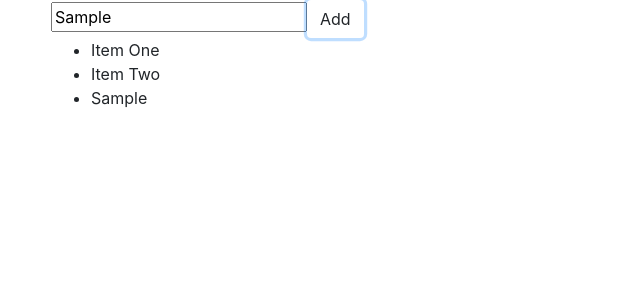
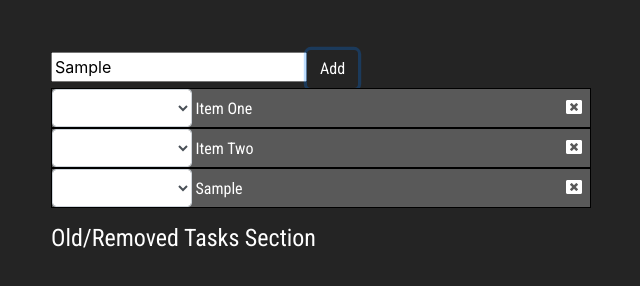
Before and after one commit to Brendonfatland/JSTodoList, a plain HTML site: page index.html in a window 1280 px wide. Both pictures are taken after typing "Sample" into the empty fields and a click on the button "Add". Shown: the whole page, without its empty margins (319-959 px from the left). Drawn offline with nearby package versions, Linux system fonts and the light colour scheme.

Commit message:
Major push. Deligated Events to css to todo functionaltiy.

```diff
--- a/app.js
+++ b/app.js
@@ -1,12 +1,79 @@
 $(function() {
+  // SETUP
+  var $list;
+  $list = $("ul");
+
+  // add to list
   $(".addBtn").click(function() {
-    var li = document.createElement("li"); // creates whatever you need. LI
-    var userInput = document.getElementById("myInput").value; // User input
-    var userTextNode = document.createTextNode(userInput); // pushes input to dom text node
-    li.appendChild(userTextNode);
+    var text = document.getElementById("myInput").value; // User input
+    $list.append(
+      "<li class='listLI'>" +
+        "<select class='form-control DropDownCompletionType' id='CT'><option> </option><option>Complete</option><option>In-Progress</option><option>Waiting For Feedback</option><option>Stuck</option></select>" +
+        " " +
+        text +
+        "<div class='divx'><i class='fas fa-window-close'></i></div>" +
+        "</li>"
+    );
+  });
 
-    var position = document.getElementsByClassName("listUL")[0];
+  // Check item or uncheck item .. Simply add class to item on click.
+  var list = document.querySelector("ul");
+  list.addEventListener(
+    "click",
+    function(ev) {
+      if (ev.target.tagName === "LI") {
+        ev.target.classList.toggle("checked");
+      }
+    },
+    false
+  );
 
-    position.appendChild(li);
+  //On dropdown change css of stuff
+  $(".listUL").on("change", ".DropDownCompletionType", function() {
+    if (this.value === "Complete") {
+      $(this)
+        .parent()
+        .removeClass("Complete InProgress Waiting Stuck checked")
+        .addClass("Complete checked");
+    } else if (this.value === "In-Progress") {
+      $(this)
+        .parent()
+        .removeClass("Complete InProgress Waiting Stuck checked")
+        .addClass("InProgress");
+    } else if (this.value === "Waiting For Feedback") {
+      $(this)
+        .parent()
+        .removeClass("Complete InProgress Waiting Stuck checked")
+        .addClass("Waiting");
+    } else if (this.value === "Stuck") {
+      $(this)
+        .parent()
+        .removeClass("Complete InProgress Waiting Stuck checked")
+        .addClass("Stuck");
+    } else {
+      $(this)
+        .parent()
+        .removeClass("Complete InProgress Waiting Stuck checked");
+    }
+  });
+
+  //Onclick X. remove and insert into lowwer portion.
+  $(".listUL").on("click", ".fa-window-close", function() {
+    // var itemToCopy = $(this).parent();
+    // $(".CompletedContainer").html(itemToCopy);
+    $(this)
+      .parent()
+      .parent()
+      .appendTo(".CompletedContainer");
+    // $(itemToCopy)
+    //   .clone()
+    //   .appendTo("body");
+  });
+
+  $("#myInput").keyup(function(e) {
+    console.log(e.keyCode);
+    if (e.keyCode == 13) {
+      $(".addBtn").click();
+    }
   });
 });
--- a/index.html
+++ b/index.html
@@ -1,9 +1,17 @@
 <!DOCTYPE html>
 <html lang="en" dir="ltr">
   <head>
+    <link
+      href="https://fonts.googleapis.com/css?family=Roboto+Condensed:300,400&display=swap"
+      rel="stylesheet"
+    />
     <link href="main.css" rel="stylesheet" />
     <link
       href="https://stackpath.bootstrapcdn.com/bootstrap/4.3.1/css/bootstrap.min.css"
+      rel="stylesheet"
+    />
+    <link
+      href="https://cdnjs.cloudflare.com/ajax/libs/font-awesome/5.11.2/css/all.min.css"
       rel="stylesheet"
     />
     <script src="https://cdnjs.cloudflare.com/ajax/libs/jquery/3.4.1/jquery.min.js"></script>
@@ -21,7 +29,7 @@
           <input
             id="myInput"
             type="text"
-            placeholder="Refactor basecode...."
+            placeholder="enter todo item..."
           /><button class="btn addBtn">Add</button>
         </div>
         <div class="col-md-3"></div>
@@ -32,9 +40,40 @@
         <div class="col-md-6">
           <div class="listContainer">
             <ul class="listUL">
-              <li class="listLI">Item One</li>
-              <li>Item Two</li>
+              <li class="listLI">
+                <select class="form-control DropDownCompletionType" id="CT">
+                  <option> </option>
+                  <option>Complete</option>
+                  <option>In-Progress</option>
+                  <option>Waiting For Feedback</option>
+                  <option>Stuck</option>
+                </select>
+                Item One
+                <div class="divx"><i class="fas fa-window-close"></i></div>
+              </li>
+              <li class="listLI">
+                <select class="form-control DropDownCompletionType" id="CT">
+                  <option> </option>
+                  <option>Complete</option>
+                  <option>In-Progress</option>
+                  <option>Waiting For Feedback</option>
+                  <option>Stuck</option>
+                </select>
+                Item Two
+                <div class="divx"><i class="fas fa-window-close"></i></div>
+              </li>
             </ul>
+          </div>
+        </div>
+        <div class="col-md-3"></div>
+      </div>
+    </div>
+    <div class="container">
+      <div class="row">
+        <div class="col-md-3"></div>
+        <div class="col-md-6">
+          <div class="CompletedContainer">
+            <h4>Old/Removed Tasks Section</h4>
           </div>
         </div>
         <div class="col-md-3"></div>
--- a/main.css
+++ b/main.css
@@ -0,0 +1,58 @@
+body {
+  background: #000000db !important;
+}
+h4 {
+  color: white;
+  font-family: "Roboto Condensed", sans-serif;
+}
+.One {
+  margin-top: 50px;
+}
+.checked {
+  text-decoration: line-through !important;
+}
+.listUL {
+  list-style: none;
+  background: #595959;
+  color: white;
+  font-family: "Roboto Condensed", sans-serif;
+  padding-left: 0px;
+}
+.DropDownCompletionType {
+  display: inline-block !important;
+  width: 26% !important;
+}
+.divx {
+  display: inline-block !important;
+  right: 17px;
+  padding: 7px;
+  position: absolute;
+}
+.listLI {
+  border: solid black 1px;
+  color: white;
+}
+.Complete {
+  background: #26be0052;
+}
+.InProgress {
+  background: pink;
+}
+.Waiting {
+  background: blue;
+}
+.Stuck {
+  background: red;
+}
+.fa-window-close:active {
+  color: red;
+}
+.fa-window-close {
+}
+.form-control {
+  padding-left: 2px !important;
+}
+.addBtn {
+  font-family: "Roboto Condensed", sans-serif;
+  color: white !important;
+}
```
